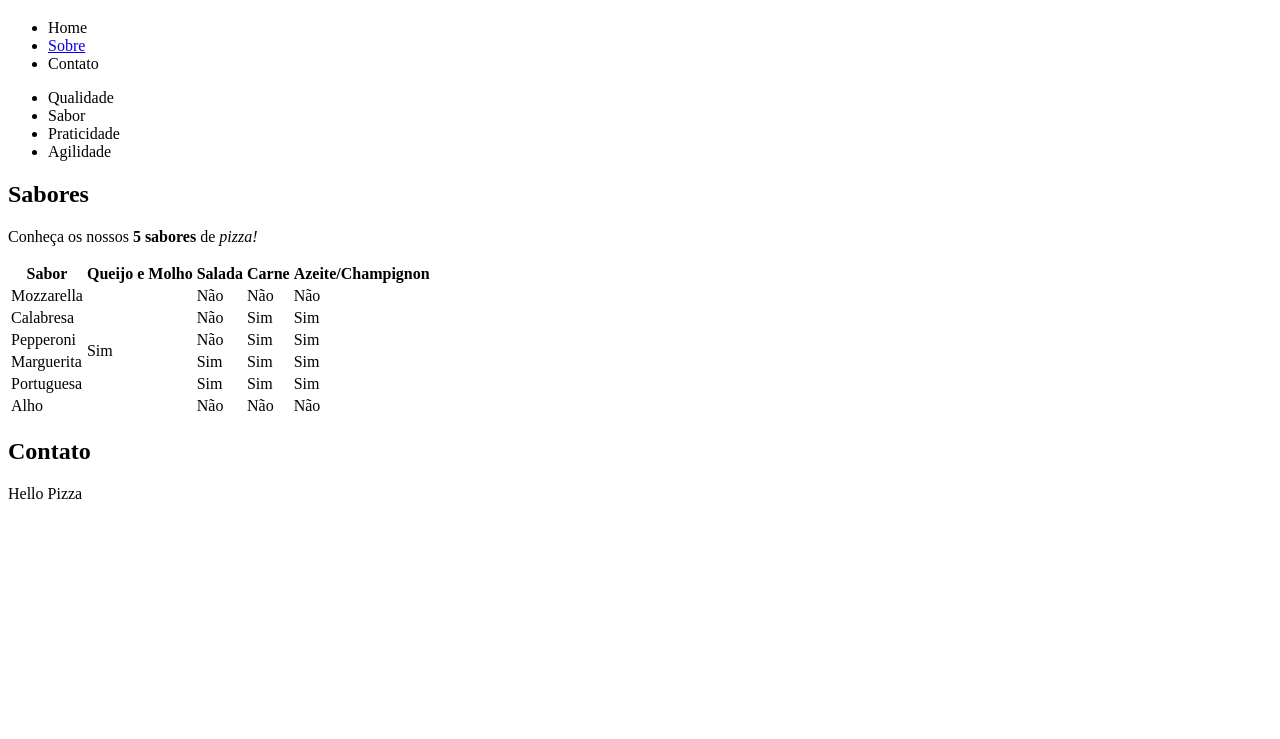
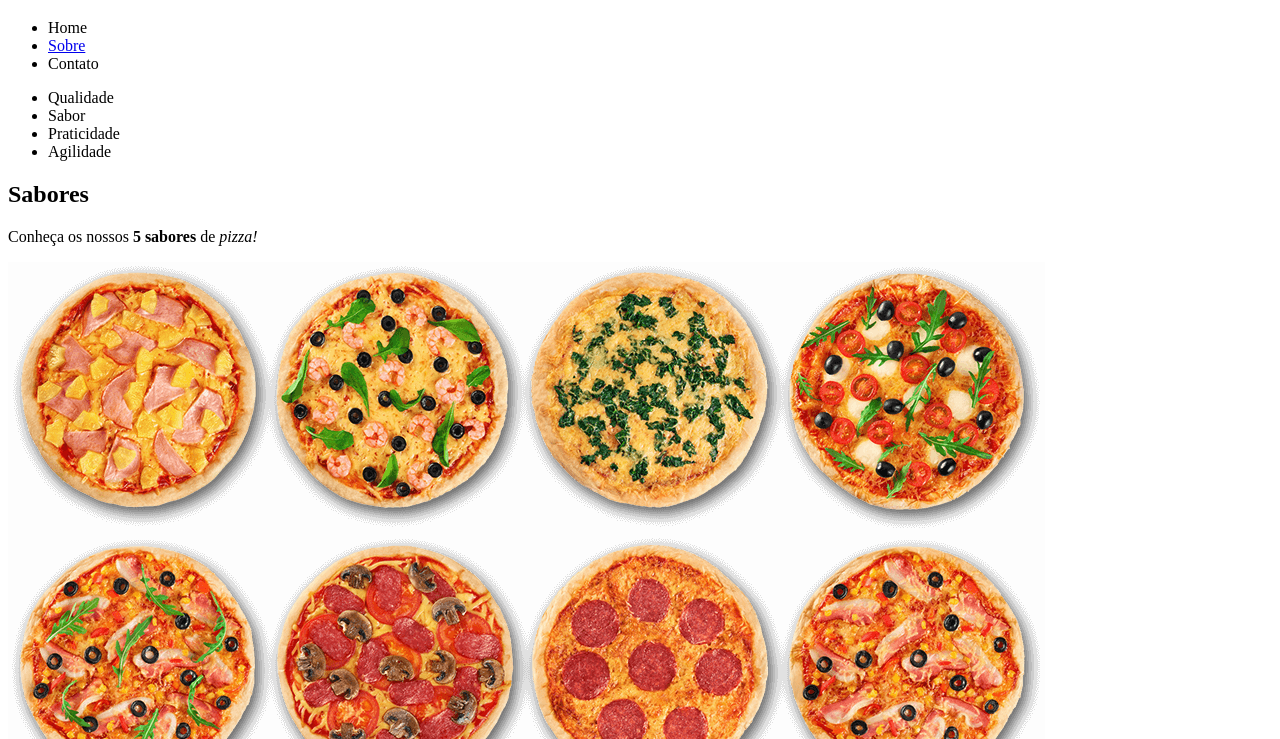
Before and after one commit to gustavoctadei/curso_html, a plain HTML site: page 06 - HTML Praticando/02 - Construindo uma pagina HTML completa/index.html in a window 1280 px wide. Shown: the part 61-800 px from the top of the page. Drawn offline with Linux system fonts and the light colour scheme.

Commit message:
06 - HTML - Praticando | 02 - Curso de HTML basico | 10 - Imagens | Ok, concluido

```diff
--- a/06 - HTML Praticando/02 - Construindo uma pagina HTML completa/index.html
+++ b/06 - HTML Praticando/02 - Construindo uma pagina HTML completa/index.html
@@ -27,6 +27,8 @@
         <section>
             <h2>Sabores</h2>
             <p>Conheça os nossos <strong>5 sabores</strong> de <em>pizza!</em></p>
+
+            <img src="img/sabores-pizzas.png" alt="Fotos de Pizzas de vários sabores">
 
             <table>
                 <tr>
```
Also changed, not shown: 06 - HTML Praticando/02 - Construindo uma pagina HTML completa/img/background-pizza.png (added), 06 - HTML Praticando/02 - Construindo uma pagina HTML completa/img/logo-helloPizza.png (added), 06 - HTML Praticando/02 - Construindo uma pagina HTML completa/img/sabores-pizzas.png (added), 1 other file.
